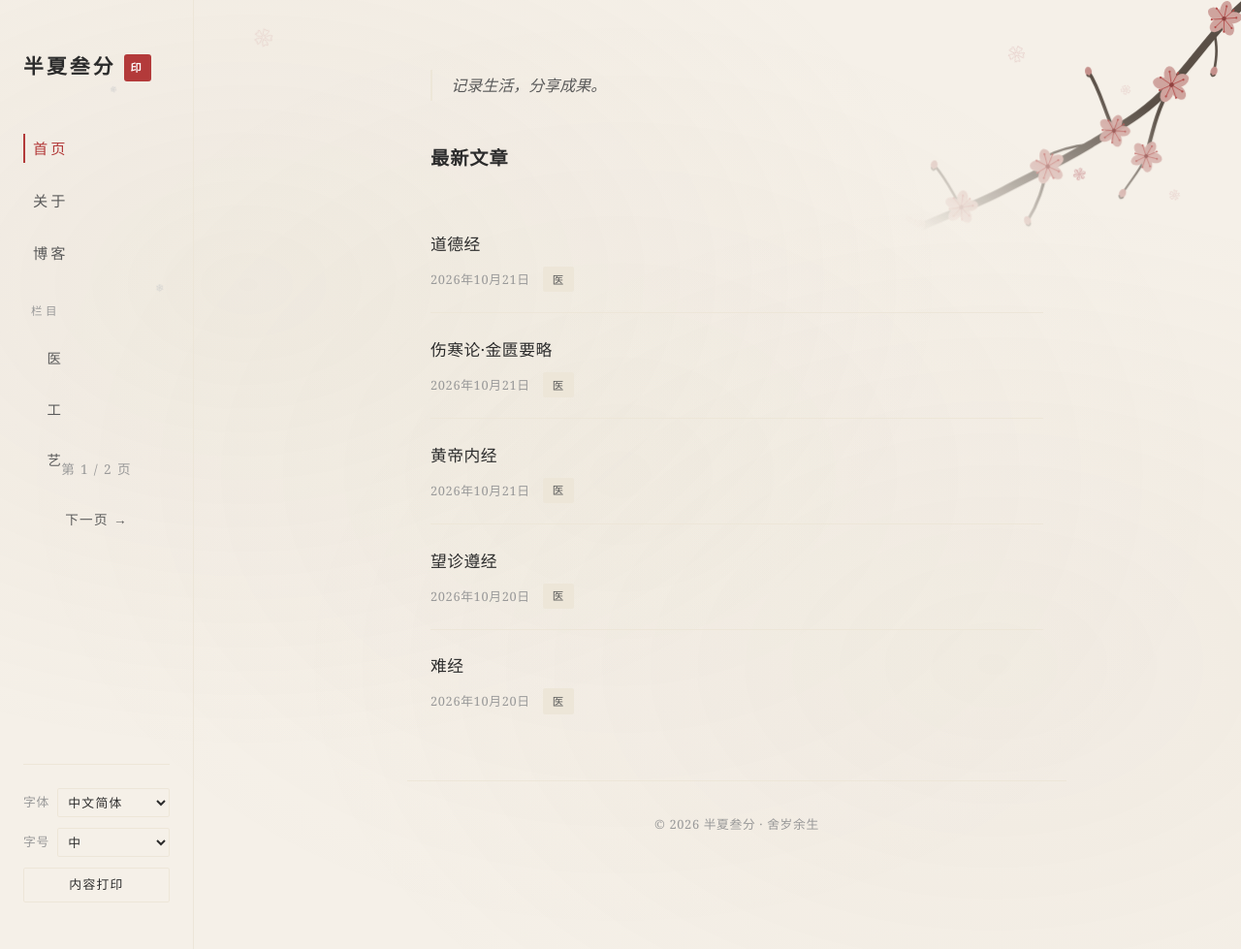
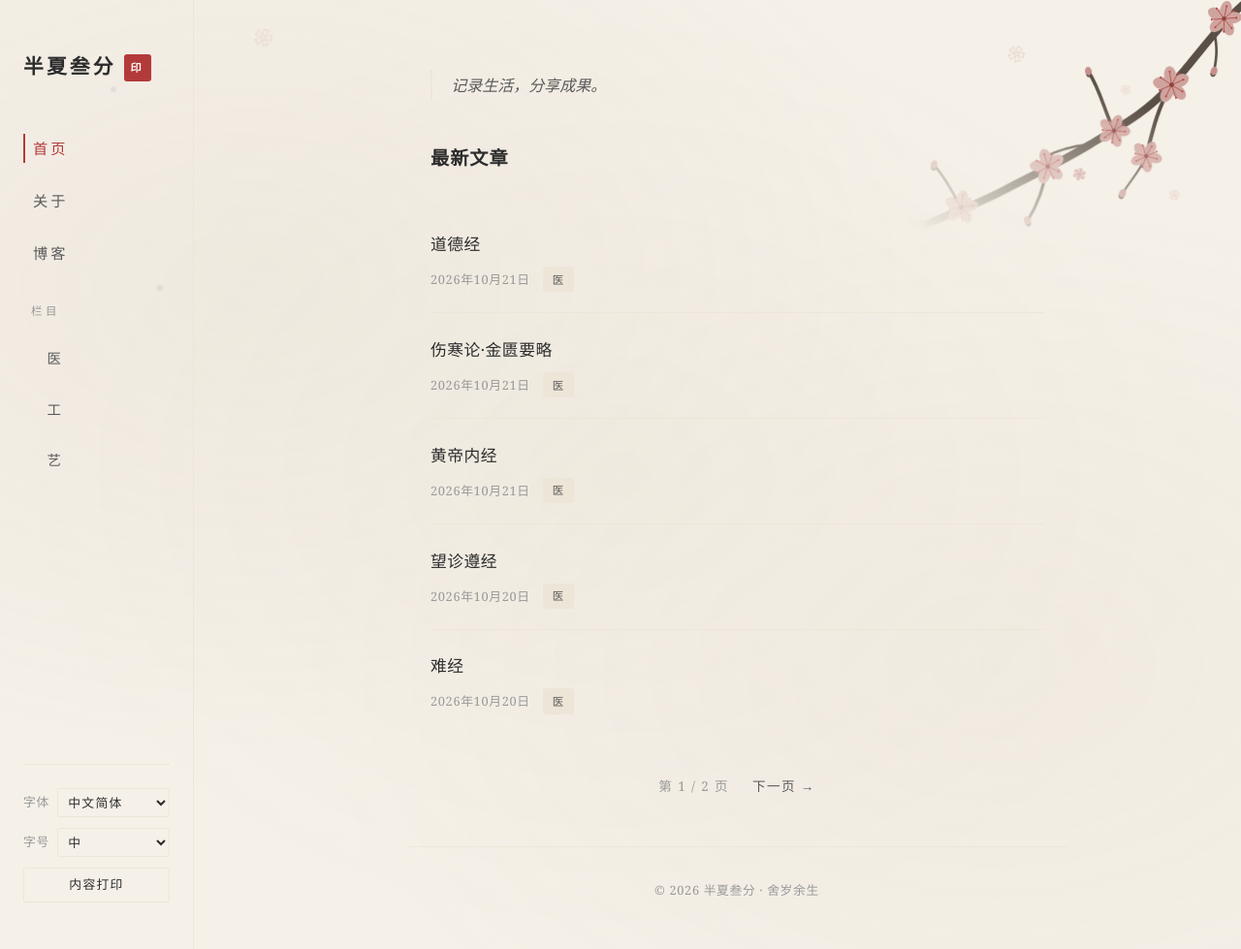
Before and after one commit to dev-pzz-2026/dev-pzz-2026.github.io, a Jekyll site: the page built from index.html, in a window 1280 px wide and 979 px high. Shown: the whole window at 97% size. Built offline with Jekyll 4.4.1, drawn with Linux system fonts in a browser that asks for light colours; the list of posts is cut into pages by our own code.

Commit message:
修复分页样式异常：侧栏样式选择器由裸 nav 限定为 body > nav，避免正文中的 nav.pagination 被套用 fixed 定位叠到侧栏；打印时一并隐藏分页

```diff
--- a/_layouts/default.html
+++ b/_layouts/default.html
@@ -64,7 +64,7 @@
       50% { transform: rotate(0deg); }
       75% { transform: rotate(-1deg); }
     }
-    nav {
+    body > nav {
       position: fixed;
       left: 0;
       top: 0;
@@ -76,7 +76,7 @@
       flex-direction: column;
       border-right: 1px solid var(--paper-dark);
     }
-    nav .brand {
+    body > nav .brand {
       font-size: 1.3rem;
       font-weight: 600;
       color: var(--ink);
@@ -85,12 +85,12 @@
       margin-bottom: 3rem;
       writing-mode: horizontal-tb;
     }
-    nav .links {
+    body > nav .links {
       display: flex;
       flex-direction: column;
       gap: 1.5rem;
     }
-    nav .links a {
+    body > nav .links a {
       color: var(--ink-light);
       text-decoration: none;
       font-size: 0.95rem;
@@ -99,18 +99,18 @@
       padding-left: 0.5rem;
       border-left: 2px solid transparent;
     }
-    nav .links a:hover, nav .links a.active {
+    body > nav .links a:hover, body > nav .links a.active {
       color: var(--red);
       border-left-color: var(--red);
     }
-    nav .links .nav-label {
+    body > nav .links .nav-label {
       color: var(--ink-lighter);
       font-size: 0.72rem;
       letter-spacing: 0.3em;
       padding-left: 0.5rem;
       margin-top: 0.5rem;
     }
-    nav .links a.col-link { padding-left: 1.4rem; font-size: 0.9rem; }
+    body > nav .links a.col-link { padding-left: 1.4rem; font-size: 0.9rem; }
     /* 阅读工具栏 */
     .toolbar {
       margin-top: auto;
@@ -292,7 +292,7 @@
     }
     /* 移动端适配 */
     @media (max-width: 768px) {
-      nav {
+      body > nav {
         position: relative;
         left: auto;
         top: auto;
@@ -305,21 +305,21 @@
         border-right: none;
         border-bottom: 1px solid var(--paper-dark);
       }
-      nav .brand {
+      body > nav .brand {
         margin-bottom: 0;
         font-size: 1.1rem;
       }
-      nav .links {
+      body > nav .links {
         flex-direction: row;
         gap: 1.5rem;
       }
-      nav .links a {
+      body > nav .links a {
         padding-left: 0;
         border-left: none;
         font-size: 0.85rem;
         letter-spacing: 0.1em;
       }
-      nav .links a:hover, nav .links a.active {
+      body > nav .links a:hover, body > nav .links a.active {
         border-left: none;
       }
       main {
@@ -337,15 +337,15 @@
         right: -50px;
       }
       .toolbar { display: none; }
-      nav .links .nav-label, nav .links a.col-link { display: none; }
+      body > nav .links .nav-label, body > nav .links a.col-link { display: none; }
     }
     /* 打印样式 */
     @media print {
       body { background: #fff; }
-      body::before, .plum-branch, .petals, .toolbar { display: none !important; }
-      nav { position: static; width: auto; border: none; padding: 0.5rem 0; flex-direction: row; }
-      nav .links, nav .brand .seal { display: none; }
-      nav .brand { margin: 0; font-size: 1rem; }
+      body::before, .plum-branch, .petals, .toolbar, .pagination { display: none !important; }
+      body > nav { position: static; width: auto; border: none; padding: 0.5rem 0; flex-direction: row; }
+      body > nav .links, body > nav .brand .seal { display: none; }
+      body > nav .brand { margin: 0; font-size: 1rem; }
       main, footer { margin-left: 0; max-width: 100%; padding: 0.5rem 0; }
       a { color: inherit; text-decoration: none; }
       h1, h2, h3 { break-after: avoid; }
```
